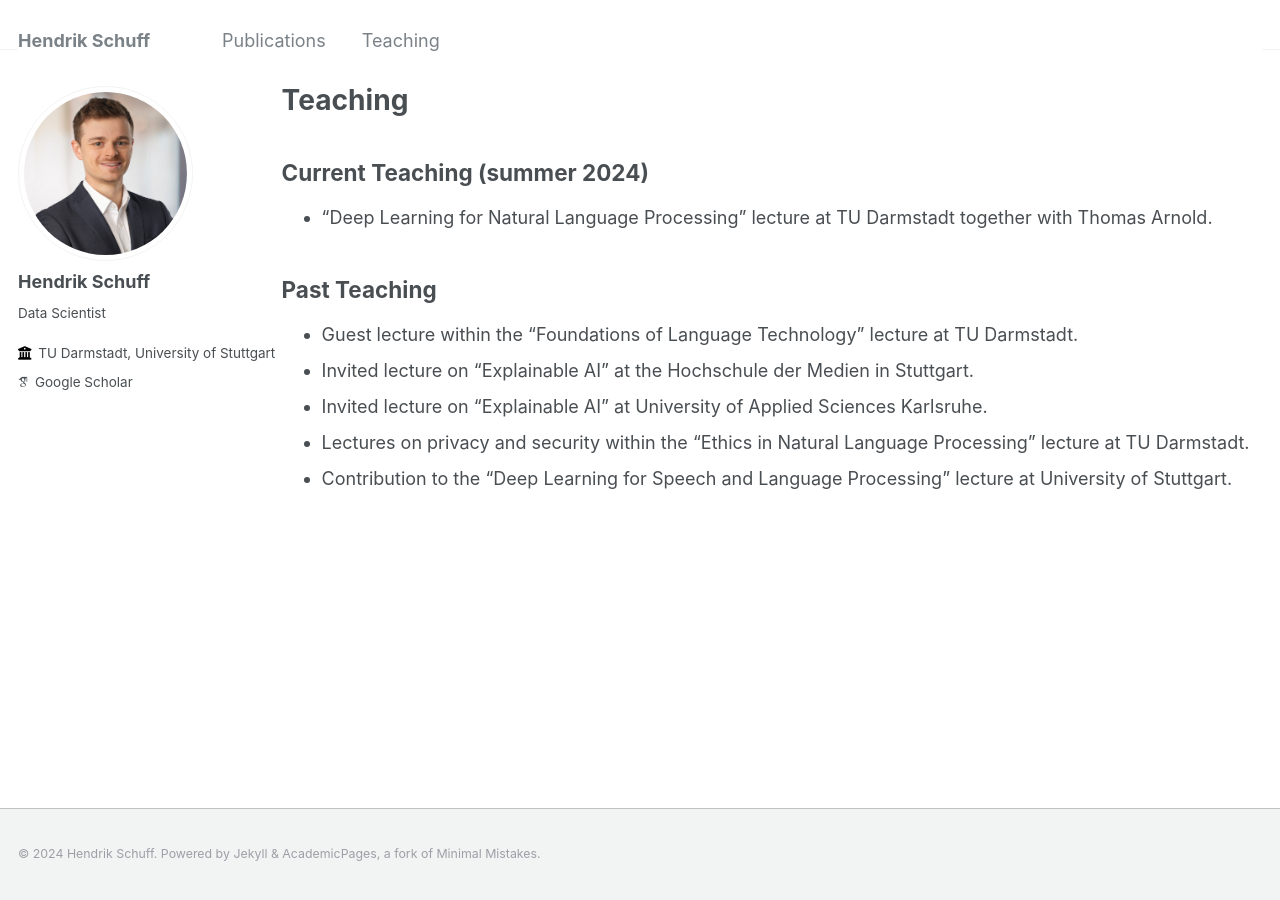
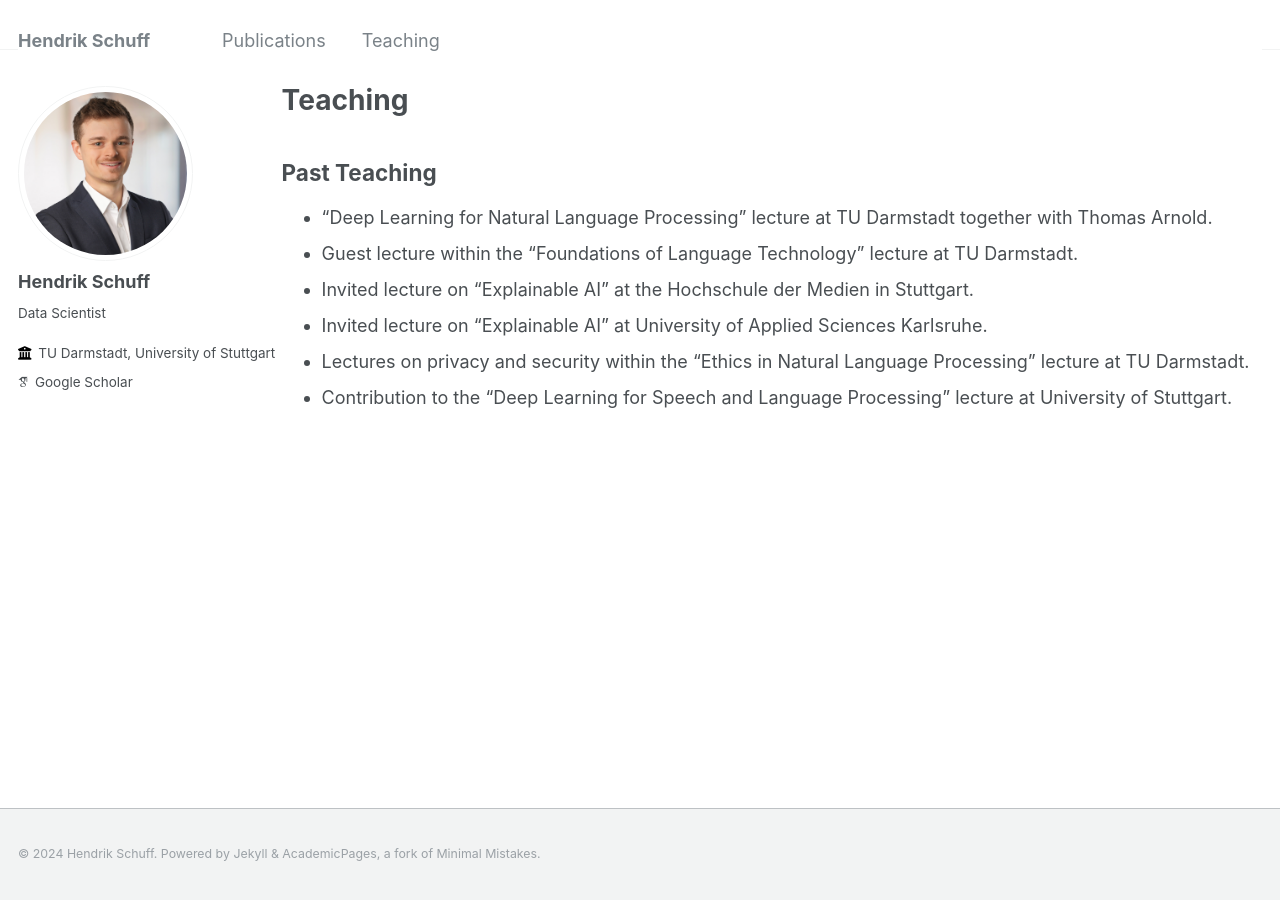
Before and after one commit to hschuff/hschuff.github.io, a Jekyll site: the page built from _pages/teaching.md, in a window 1280 px wide. Built offline with Jekyll 4.4.1, drawn with Linux system fonts in a browser that asks for light colours; some web fonts are replaced.

Commit message:
teaching update

```diff
--- a/_pages/teaching.md
+++ b/_pages/teaching.md
@@ -4,12 +4,9 @@ title: "Teaching"
 permalink: /teaching/
 author_profile: true
 ---
-
-## Current Teaching (summer 2024)
+## Past Teaching
 
 * "Deep Learning for Natural Language Processing" lecture at TU Darmstadt together with Thomas Arnold.
-
-## Past Teaching
 * Guest lecture within the "Foundations of Language Technology" lecture at TU Darmstadt.
 * Invited lecture on "Explainable AI" at the Hochschule der Medien in Stuttgart.
 * Invited lecture on "Explainable AI" at University of Applied Sciences Karlsruhe.
```
